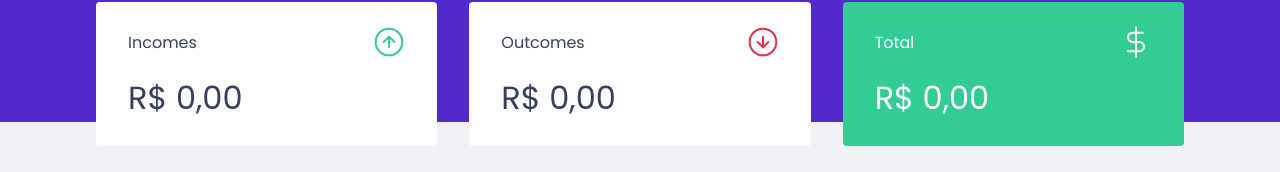
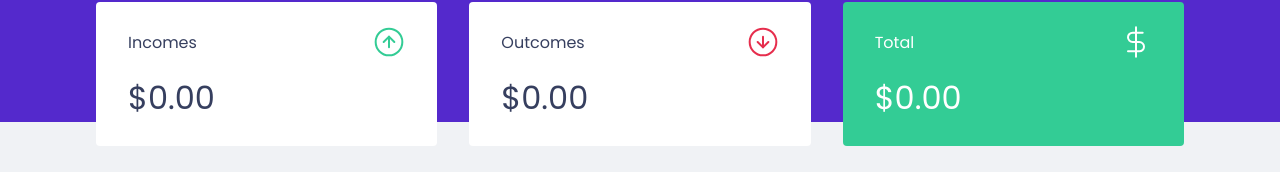
Before and after one commit to mjossany/Personal-Finance-Control, a React (Create React App) app: page / in a window 1280 px wide. Shown: the part 150-322 px from the top of the page. Built offline with nearby package versions, Linux system fonts and the light colour scheme; no server answers; what miragejs would draw is missing.

Commit message:
Modify modal title

```diff
--- a/src/components/NewTransactionModal/index.tsx
+++ b/src/components/NewTransactionModal/index.tsx
@@ -53,7 +53,7 @@ export function NewTransactionModal({ isOpen, onRequestClose }: NewTransactionMo
         <img src={closeImg} alt="Close Modal" />
       </button>
       <Container onSubmit={handleCreateNewTransaction}>
-        <h2>Cadastrar transação</h2>
+        <h2>Register New Transaction</h2>
 
         <input
           placeholder='Title'
@@ -91,7 +91,7 @@ export function NewTransactionModal({ isOpen, onRequestClose }: NewTransactionMo
           onChange={event => setCategory(event.target.value)}
         />
         <button type="submit">
-          Cadastrar
+          Register
         </button>
       </Container>
     </Modal>
--- a/src/components/Summary/index.tsx
+++ b/src/components/Summary/index.tsx
@@ -31,9 +31,9 @@ export function Summary () {
           <img src={incomeImg} alt="Incomes" />
         </header>
         <strong>
-          {new Intl.NumberFormat('pt-BR', {
+          {new Intl.NumberFormat('en-US', {
             style: 'currency',
-            currency: 'BRL'
+            currency: 'USD'
           }).format(summary.incomes)}
         </strong>
       </div>
@@ -43,9 +43,9 @@ export function Summary () {
           <img src={outcomeImg} alt="Outcomes" />
         </header>
         <strong>
-          {new Intl.NumberFormat('pt-BR', {
+          {new Intl.NumberFormat('en-US', {
             style: 'currency',
-            currency: 'BRL'
+            currency: 'USD'
           }).format(summary.outcomes)}
         </strong>
       </div>
@@ -55,9 +55,9 @@ export function Summary () {
           <img src={totalImg} alt="Total" />
         </header>
         <strong>
-          {new Intl.NumberFormat('pt-BR', {
+          {new Intl.NumberFormat('en-US', {
             style: 'currency',
-            currency: 'BRL'
+            currency: 'USD'
           }).format(summary.total)}
         </strong>
       </div>
--- a/src/components/TransactionsTable/index.tsx
+++ b/src/components/TransactionsTable/index.tsx
@@ -21,14 +21,14 @@ export function TransactionsTable() {
               <tr key={ transaction.id }>
                 <td>{ transaction.title }</td>
                 <td className={ transaction.transactionType }>
-                  {new Intl.NumberFormat('pt-BR', {
+                  {new Intl.NumberFormat('en-US', {
                     style: 'currency',
-                    currency: 'BRL'
+                    currency: 'USD'
                   }).format(transaction.amount)}
                 </td>
                 <td>{ transaction.category }</td>
                 <td>
-                  {new Intl.DateTimeFormat('pt-BR').format(
+                  {new Intl.DateTimeFormat('en-US').format(
                     new Date(transaction.createdAt)
                   )}
                 </td>
--- a/src/index.tsx
+++ b/src/index.tsx
@@ -13,19 +13,19 @@ createServer({
       transactions: [
         {
           id: 1,
-          title: 'Freelance de website',
+          title: 'Dev Salary',
           transactionType: 'deposit',
-          category: 'Dev',
-          amount: 6000,
-          createdAt: new Date('2021-02-12 09:00:00'),
+          category: 'Salary',
+          amount: 3000,
+          createdAt: new Date('2022-05-05 09:00:00'),
         },
         {
           id: 2,
-          title: 'Aluguel',
+          title: 'Rent',
           transactionType: 'withdraw',
-          category: 'Casa',
-          amount: 2600,
-          createdAt: new Date('2021-02-14 11:00:00'),
+          category: 'Apartment',
+          amount: 1200,
+          createdAt: new Date('2022-05-05 11:00:00'),
         }
       ]
     })
```
